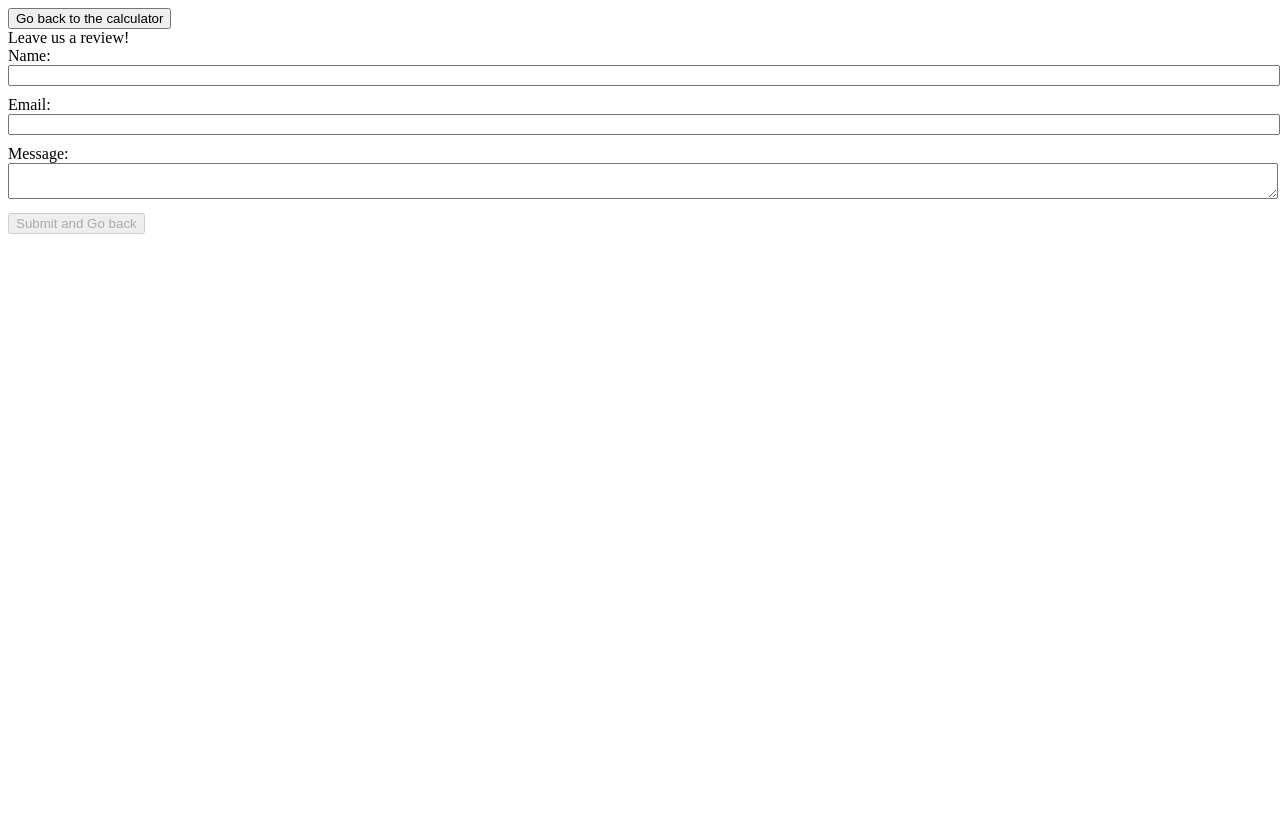
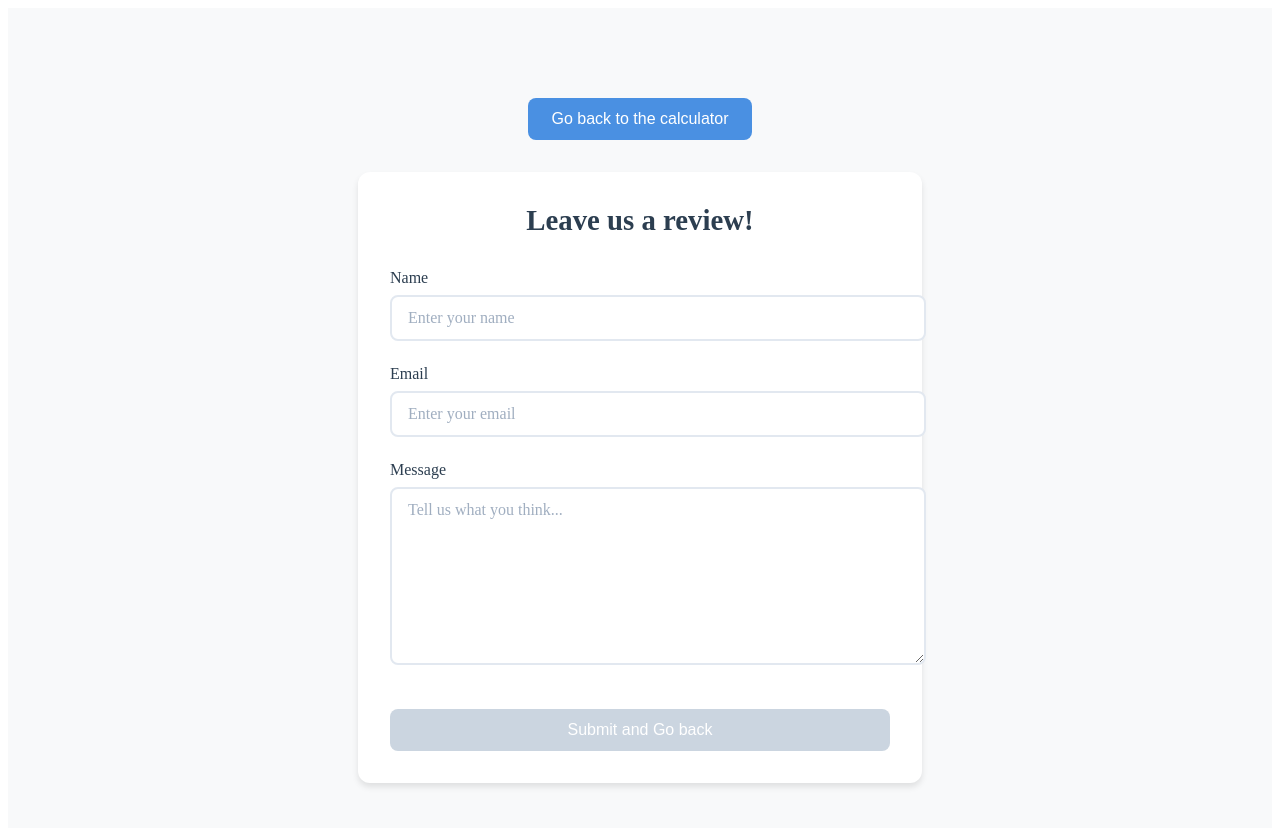
Before and after one commit to kaamyashinde/Working-Calculator, a Vue app in the folder calculator-frontend/: page /review in a window 1280 px wide. Shown: the top 828 px of the page. Before the commit the page ends 800 px from the top, so only its background shows below. Built offline with nearby package versions, Linux system fonts and the light colour scheme.

Commit message:
add styling to review page

```diff
--- a/calculator-frontend/src/views/Forms.vue
+++ b/calculator-frontend/src/views/Forms.vue
@@ -57,43 +57,149 @@ export default {
 </script>
 
 <template>
+  <div class="review-container">
     <button id="goToCalc" @click="goToCalc">Go back to the calculator</button>
     <div id="formContainer">
       <form @submit.prevent="submitReviewForm">
         <div id="formTitle">
-        <label>Leave us a review!</label>
+          <h1>Leave us a review!</h1>
         </div>
-      <div id="name">
-        <label id="nameLabel">Name: </label>
-        <input type="text" v-model="name" />
-        <span id="nameErrSpan">{{ nameError }}</span>
+        <div class="form-group">
+          <label id="nameLabel">Name</label>
+          <input type="text" v-model="name" placeholder="Enter your name" />
+          <span class="error" id="nameErrSpan">{{ nameError }}</span>
         </div>
-      <div id="email">
-        <label id="emailLabel">Email: </label>
-        <input type="email" v-model="email" />
-        <span id="emailErrSpan">{{ emailError }}</span>
+        <div class="form-group">
+          <label id="emailLabel">Email</label>
+          <input type="email" v-model="email" placeholder="Enter your email" />
+          <span class="error" id="emailErrSpan">{{ emailError }}</span>
         </div>
-      <div id="message">
-        <label id="messageLabel">Message: </label>
-        <textarea v-model="message"></textarea>
-        <span id="messageErrSpan">{{ messageError }}</span>
+        <div class="form-group">
+          <label id="messageLabel">Message</label>
+          <textarea v-model="message" placeholder="Tell us what you think..."></textarea>
+          <span class="error" id="messageErrSpan">{{ messageError }}</span>
         </div>
         <button id="submit" type="submit" :disabled="isSubmitting || !meta.valid">
           Submit and Go back
         </button>
       </form>
     </div>
+  </div>
 </template>
 
 <style scoped>
+.review-container {
+  min-height: 100vh;
+  display: flex;
+  flex-direction: column;
+  align-items: center;
+  justify-content: center;
+  padding: 2rem;
+  background-color: #f8f9fa;
+}
+
+#formContainer {
+  background: white;
+  padding: 2rem;
+  border-radius: 12px;
+  box-shadow: 0 4px 6px rgba(0, 0, 0, 0.1);
+  width: 100%;
+  max-width: 500px;
+}
+
+#formTitle {
+  margin-bottom: 2rem;
+  text-align: center;
+}
+
+h1 {
+  color: #2c3e50;
+  font-size: 1.8rem;
+  font-weight: 600;
+  margin: 0;
+}
+
+.form-group {
+  margin-bottom: 1.5rem;
+}
+
+label {
+  display: block;
+  margin-bottom: 0.5rem;
+  color: #2c3e50;
+  font-weight: 500;
+}
+
 input,
 textarea {
   width: 100%;
-  margin-bottom: 10px;
+  padding: 0.75rem 1rem;
+  border: 2px solid #e2e8f0;
+  border-radius: 8px;
+  font-size: 1rem;
+  transition: all 0.3s ease;
+  font-family: inherit;
 }
 
-span {
-  color: red;
-  font-size: 12px;
+textarea {
+  min-height: 150px;
+  resize: vertical;
+}
+
+input:focus,
+textarea:focus {
+  outline: none;
+  border-color: #4a90e2;
+  box-shadow: 0 0 0 3px rgba(74, 144, 226, 0.2);
+}
+
+.error {
+  display: block;
+  color: #e74c3c;
+  font-size: 0.875rem;
+  margin-top: 0.5rem;
+}
+
+#goToCalc {
+  margin-bottom: 2rem;
+  padding: 0.75rem 1.5rem;
+  border: none;
+  border-radius: 8px;
+  background-color: #4a90e2;
+  color: white;
+  font-size: 1rem;
+  cursor: pointer;
+  transition: background-color 0.3s;
+}
+
+#goToCalc:hover {
+  background-color: #357abd;
+}
+
+#submit {
+  width: 100%;
+  padding: 0.75rem;
+  border: none;
+  border-radius: 8px;
+  background-color: #4a90e2;
+  color: white;
+  font-size: 1rem;
+  font-weight: 500;
+  cursor: pointer;
+  transition: all 0.3s ease;
+  margin-top: 1rem;
+}
+
+#submit:hover:not(:disabled) {
+  background-color: #357abd;
+}
+
+#submit:disabled {
+  background-color: #cbd5e0;
+  cursor: not-allowed;
+}
+
+::placeholder {
+  color: #a0aec0;
 }
 </style>
```
Lines whose indentation alone changed are shown as unchanged.
